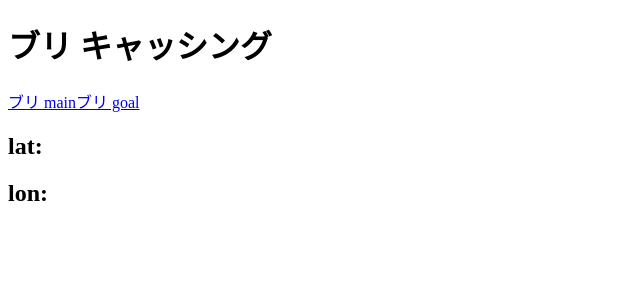
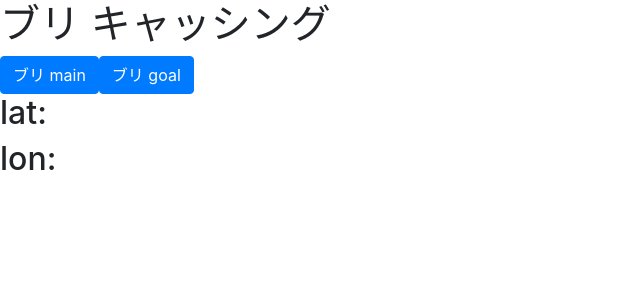
Before and after one commit to toyamahackathon2021/fe, a Next.js app: page / in a window 1280 px wide. Shown: the top 300 px of the page, without its empty margins (0-640 px from the left). Built offline with nearby package versions, Linux system fonts and the light colour scheme; no server answers.

Commit message:
add bootstrap

```diff
--- a/package.json
+++ b/package.json
@@ -8,8 +8,10 @@
     "type-check": "tsc"
   },
   "dependencies": {
+    "bootstrap": "^4.5.3",
     "next": "latest",
     "react": "^16.12.0",
+    "react-bootstrap": "^1.4.3",
     "react-dom": "^16.12.0",
     "react-use": "^15.3.8",
     "swr": "^0.4.0"
@@ -17,6 +19,7 @@
   "devDependencies": {
     "@types/node": "^12.12.21",
     "@types/react": "^16.9.16",
+    "@types/react-bootstrap": "^0.32.25",
     "@types/react-dom": "^16.9.4",
     "typescript": "4.0"
   },
--- a/pages/index.tsx
+++ b/pages/index.tsx
@@ -1,26 +1,28 @@
-import Link from 'next/link'
-import {useGeolocation} from 'react-use'
+import "bootstrap/dist/css/bootstrap.min.css";
+import Link from "next/link";
+import { Button } from "react-bootstrap";
+import { useGeolocation } from "react-use";
 
 const IndexPage = () => {
   const state = useGeolocation();
 
   return (
-  <>
-    <h1>ブリ キャッシング</h1>
+    <>
+      <h1>ブリ キャッシング</h1>
       <Link href="/main">
-        <a>ブリ main</a>
+        <Button variant="primary">
+          <a>ブリ main</a>
+        </Button>
       </Link>
       <Link href="/goal">
-        <a>ブリ goal</a>
+        <Button variant="primary">
+          <a>ブリ goal</a>
+        </Button>
       </Link>
-      <h2>
-        lat: {state.latitude}
-      </h2>
-      <h2>
-        lon: {state.longitude}
-      </h2>
-  </>
-  )
-}
+      <h2>lat: {state.latitude}</h2>
+      <h2>lon: {state.longitude}</h2>
+    </>
+  );
+};
 
-export default IndexPage
+export default IndexPage;
```
Also changed, not shown: 1 other file (tests, documents, lock files or other folders).
